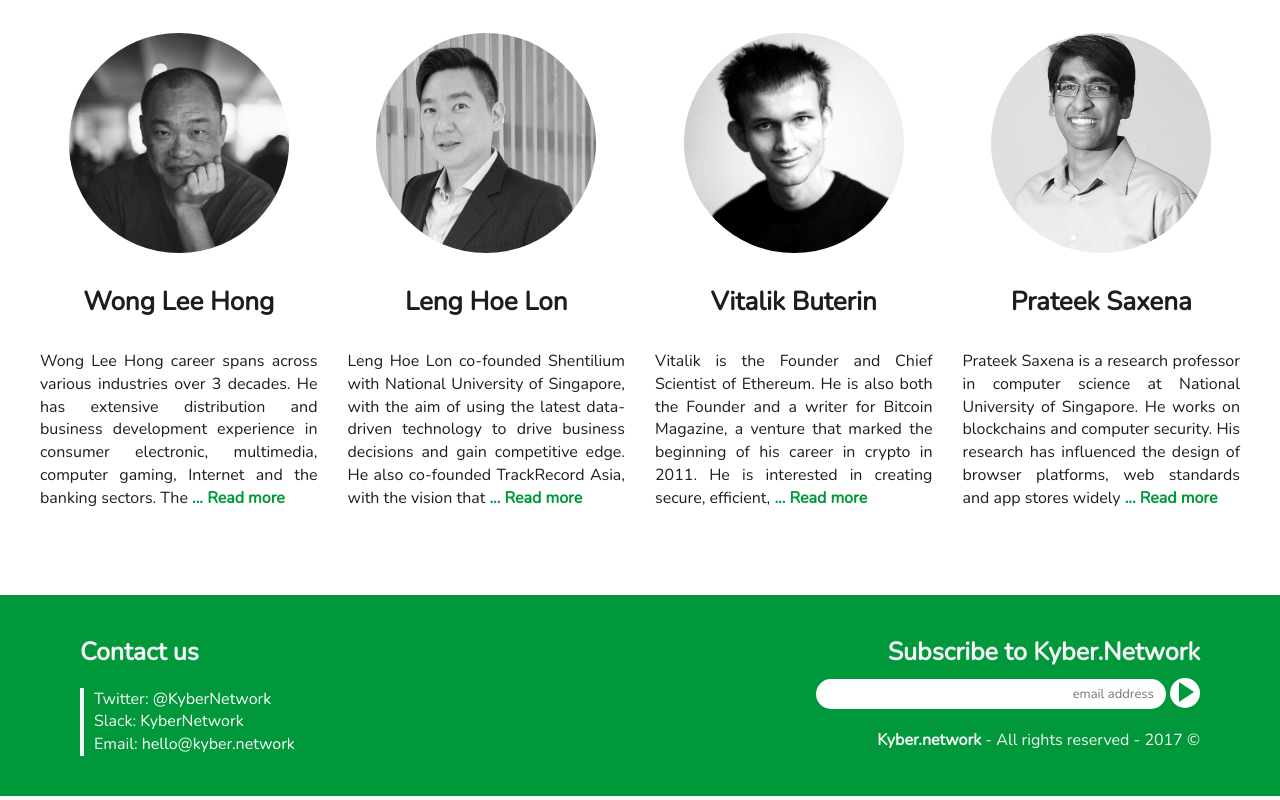
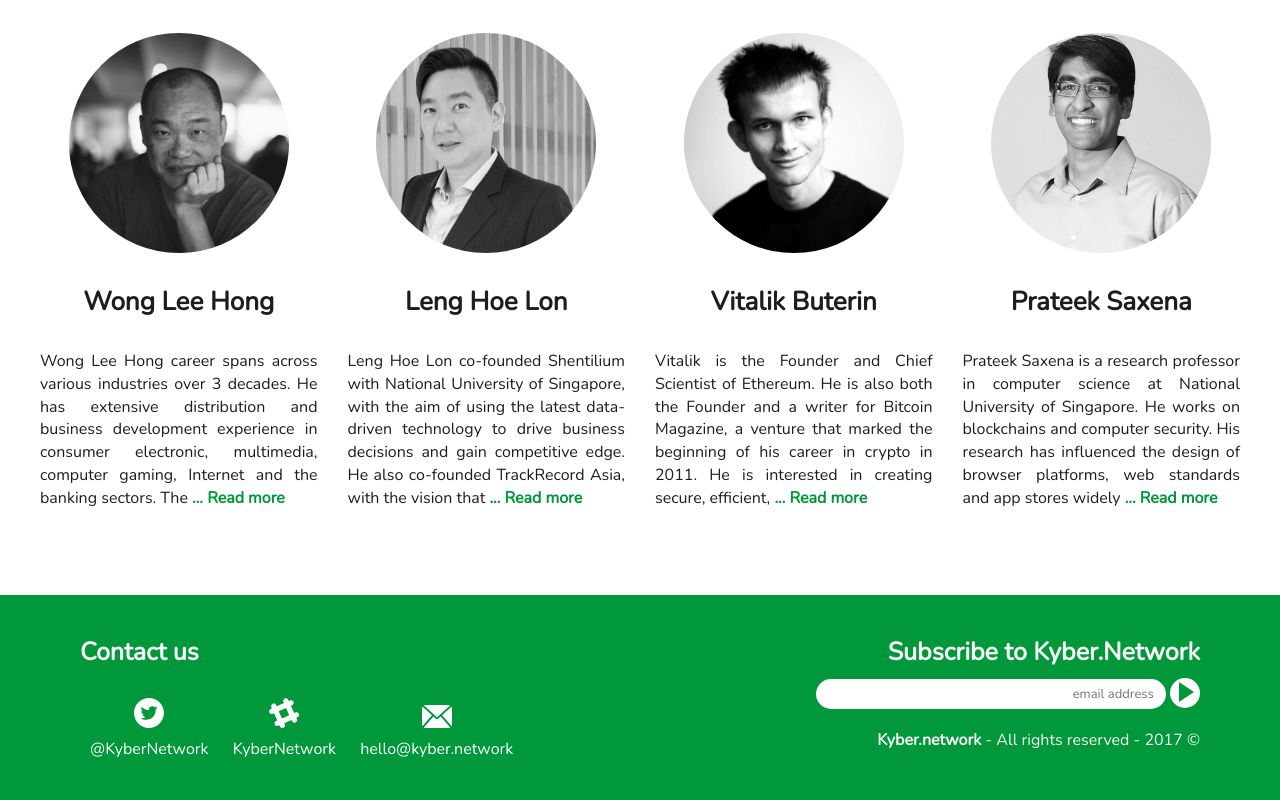
Before and after one commit to andrewsource/KyberNetwork.github.io, a plain HTML site: page index.html in a window 1280 px wide. Shown: the part 3402-4202 px from the top of the page. Drawn offline with nearby package versions, Linux system fonts and the light colour scheme.

Commit message:
add slack contact info

```diff
--- a/index.html
+++ b/index.html
@@ -424,9 +424,9 @@
                 <div class="footer-contact col-sm-6">
                     <div class="contact-text">Contact us</div>
                     <div class="contact-info">
-                        <div>Twitter: <a href="https://twitter.com/KyberNetwork">@KyberNetwork</a></div>
-                        <div>Slack: <a href=" https://join.slack.com/kybernetwork/shared_invite/MTkwODM4MzgxODE0LTE0OTYxNjk0MDUtNjNiNTZmODE2Yg">KyberNetwork</a></div>
-                        <div>Email: <a href="mailto:hello@kyber.network">hello@kyber.network</a></div>
+                      <div><img src="images/twitter.svg"></img><a href="https://twitter.com/KyberNetwork">@KyberNetwork</a></div>
+                      <div><img src="images/slack.svg"></img><a href=" http://slack.kyber.network">KyberNetwork</a></div>
+                      <div><img src="images/email.svg"></img><a href="mailto:hello@kyber.network">hello@kyber.network</a></div>
                     </div>
                 </div>
                 <div class="subscribe-box col-sm-6">
@@ -482,8 +482,9 @@
                 <div class="footer-contact col-xs-12">
                     <div class="contact-text">Contact us</div>
                     <div class="contact-info">
-                        <div>Twitter: <a href="https://twitter.com/KyberNetwork">@KyberNetwork</a></div>
-                        <div>Email: <a href="mailto:hello@kyber.network">hello@kyber.network</a></div>
+                      <div class="col-xs-12" style="text-align: left;"><img src="images/twitter.svg"></img><a href="https://twitter.com/KyberNetwork">@KyberNetwork</a></div>
+                      <div class="col-xs-12" style="text-align: left;"><img src="images/slack.svg"></img><a href=" http://slack.kyber.network">KyberNetwork</a></div>
+                      <div class="col-xs-12" style="text-align: left;"><img src="images/email.svg"></img><a href="mailto:hello@kyber.network">hello@kyber.network</a></div>
                     </div>
 
                 </div>
--- a/style.css
+++ b/style.css
@@ -171,6 +171,11 @@ footer{
 .contact-info a {
     text-decoration: none;
     color: white;
+}
+
+.contact-info img {
+  max-width: 30px;
+  margin: 10px;
 }
 
 .about-value >div >div{
@@ -498,8 +503,10 @@ div.subscribe-submit:after {
 }
 .contact-info{
     margin-top: 17px;
-    padding-left: 10px;
-    border-left: 4px solid;
+}
+.contact-info div {
+  display: inline-block;
+  text-align: center;
 }
 .copyright {
     padding-top: 20px;
```
Also changed, not shown: images/email.svg (added), images/slack.svg (added), images/twitter.svg (added).
